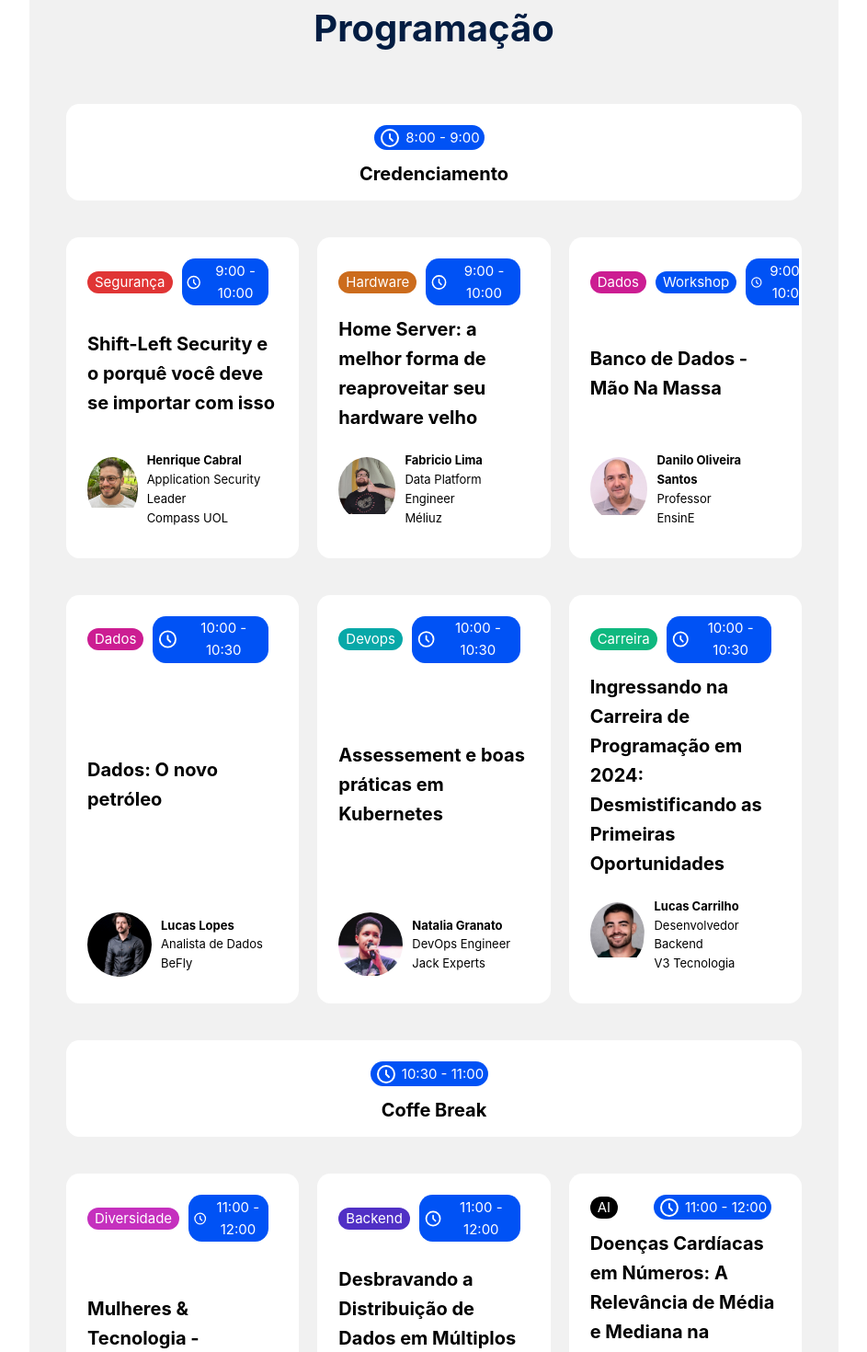
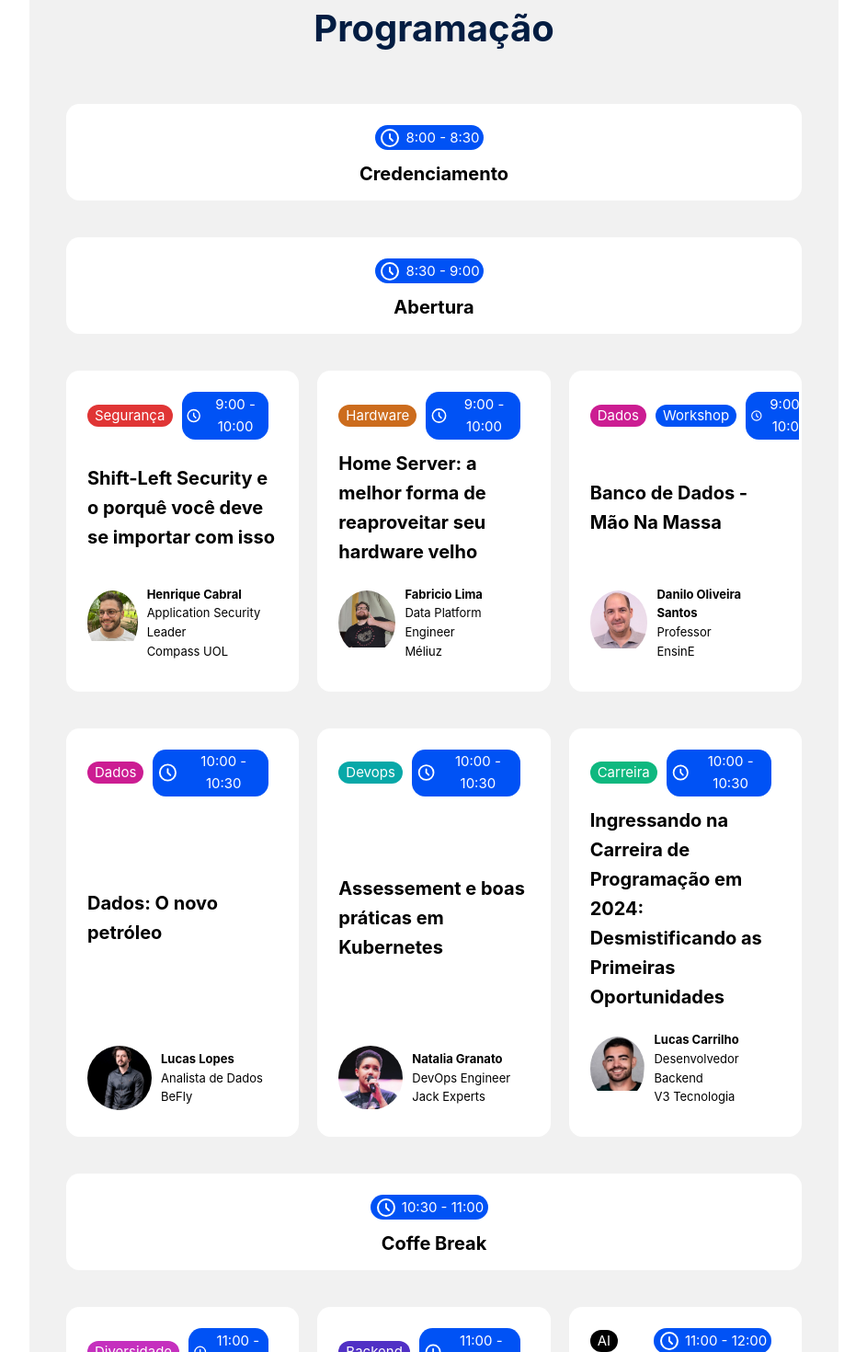
Before and after one commit to techhub-jf/techhub-site, a Vue app: page /conf in a window 1280 px wide. Shown: the part 2040-3510 px from the top of the page at 92% size, without its empty margins (168-1111 px from the left). Built offline with nearby package versions, Linux system fonts and the light colour scheme.

Commit message:
add reportei

```diff
--- a/src/views/TechHubConf.vue
+++ b/src/views/TechHubConf.vue
@@ -67,7 +67,8 @@
       <section id="schedule" class="infoSections">
         <h1 class="section-title">Programação</h1>
         <div class="schedule-main">
-          <ScheduleTile time="8:00 - 9:00" title="Credenciamento"/>
+          <ScheduleTile time="8:00 - 8:30" title="Credenciamento"/>
+          <ScheduleTile time="8:30 - 9:00" title="Abertura"/>
           <Schedule :img="SpeakerHenrique" name="Henrique Cabral" role="Application Security Leader"
             company="Compass UOL" :types="[{id: 'security', name: 'Segurança'}]" time="9:00 - 10:00"
             title="Shift-Left Security e o porquê você deve se importar com isso"
@@ -404,6 +405,9 @@
             <a href="https://jackexperts.com/" class="sponsor-image-link" target="_blank">
               <img alt="Jack Experts" class="sponsor-image" src="@/assets/jack.png" />
             </a>
+            <a href="https://reportei.com/" class="sponsor-image-link" target="_blank">
+              <img alt="Jack Experts" class="sponsor-image-rectangular" src="@/assets/reportei.svg" />
+            </a>
           </div>
         </div>
         <div class="sponsor-class">
@@ -436,6 +440,9 @@
             </a>
             <a href="https://www.instagram.com/cafe_das_minas/" class="sponsor-image-link" target="_blank">
               <img alt="Café das Minas" class="sponsor-image" src="@/assets/cafe-das-minas.png" />
+            </a>
+            <a href="https://www.instagram.com/microraptorufjf/" class="sponsor-image-link" target="_blank">
+              <img alt="Café das Minas" class="sponsor-image-vertical" src="@/assets/microraptor.png" />
             </a>
           </div>
         </div>
```
Also changed, not shown: src/assets/microraptor.png (added), src/assets/reportei.svg (added).
